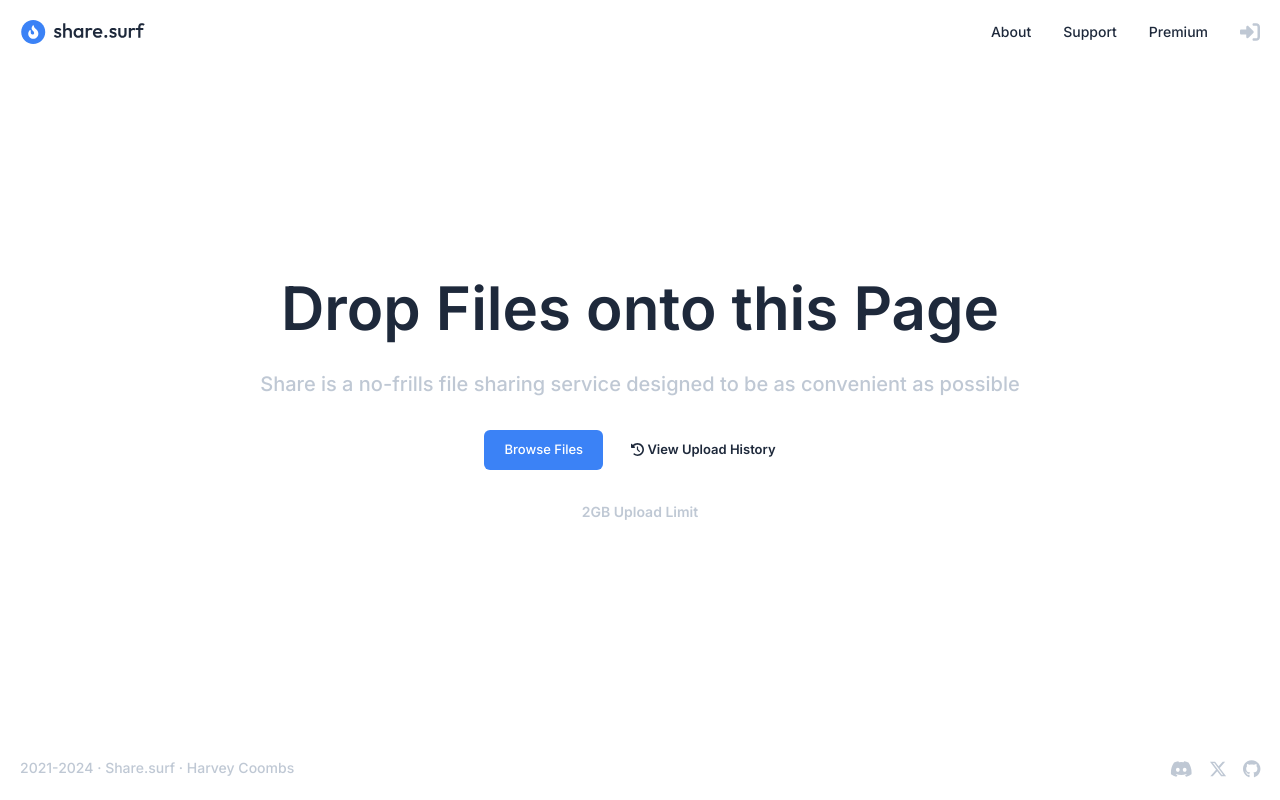
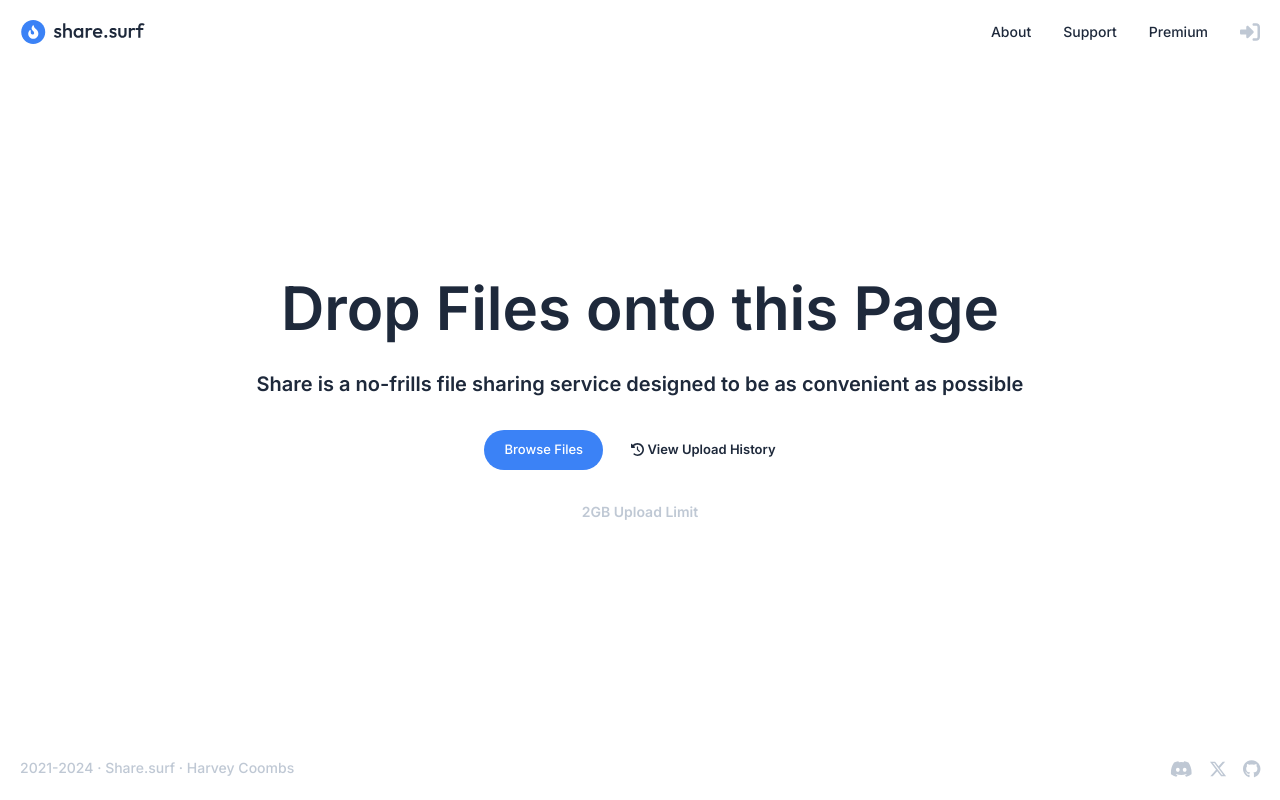
Before and after one commit to harveycoombs/share, a Next.js app: page / in a window 1280 px wide. Built offline with nearby package versions, Linux system fonts and the light colour scheme.

Commit message:
button appearance update

```diff
--- a/src/app/components/common/button.tsx
+++ b/src/app/components/common/button.tsx
@@ -11,7 +11,7 @@ interface Properties {
 
 export default function Button({ children, classes, url, transparent, large, ...rest }: Properties) {
     let appearance = transparent ? "bg-transparent text-slate-800 font-semibold hover:bg-slate-100/60 hover:text-slate-500 active:bg-slate-200 active:text-slate-500" : "bg-blue-500 text-white font-medium hover:bg-blue-600 active:bg-blue-700";
-    let classList = `text-[0.813rem] ${large ? "py-2.5 px-5" : "py-2 px-4"} rounded-md select-none duration-150 ${appearance} ${classes?.length ? classes : ""}`;
+    let classList = `text-[0.813rem] ${large ? "py-2.5 px-5" : "py-2 px-4"} rounded-full select-none duration-150 ${appearance} ${classes?.length ? classes : ""}`;
 
     return (
         url?.length ? <Link href={url} className={classList}>{children}</Link> : <button className={classList} {...rest}>{children}</button>
--- a/src/app/page.tsx
+++ b/src/app/page.tsx
@@ -18,7 +18,7 @@ export default function Home() {
     let headingRef = useRef<HTMLHeadingElement>(null);
 
     let [heading, setHeading] = useState<React.JSX.Element|null>(<h1 className="text-6xl font-semibold duration-150 pointer-events-none select-none max-[800px]:text-5xl max-[800px]:px-4" ref={headingRef}>Drop Files onto this Page</h1>);
-    let [subheading, setSubheading] = useState<React.JSX.Element|null>(<h2 className="text-xl text-slate-400/60 font-medium my-8 pointer-events-none select-none max-[800px]:text-base max-[800px]:px-4">Share is a no-frills file sharing service designed to be as convenient as possible</h2>);
+    let [subheading, setSubheading] = useState<React.JSX.Element|null>(<h2 className="text-xl  font-semibold my-8 pointer-events-none select-none max-[800px]:text-base max-[800px]:px-4">Share is a no-frills file sharing service designed to be as convenient as possible</h2>);
 
     let [buttonsAreVisible, setButtonsVisibility] = useState<boolean>(true);
     let [resetButtonIsVisible, setResetButtonVisibility] = useState<boolean>(false);
```
